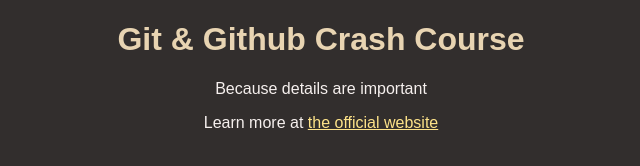
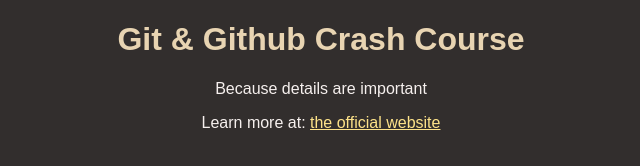
Before and after one commit to ckhomedev/github-action-web, a plain HTML site: page test_html/index.html in a window 1280 px wide. Shown: the full height of the page, 319-959 px from the left. Drawn offline with Linux system fonts and the light colour scheme.

Commit message:
add colon

```diff
--- a/test_html/index.html
+++ b/test_html/index.html
@@ -14,7 +14,7 @@
     <main>
       <p>Because details are important</p>
       <p>
-        Learn more at
+        Learn more at:
         <a href="https://git-scm.com/book/en/v2">the official website</a>
       </p>
     </main>
```
